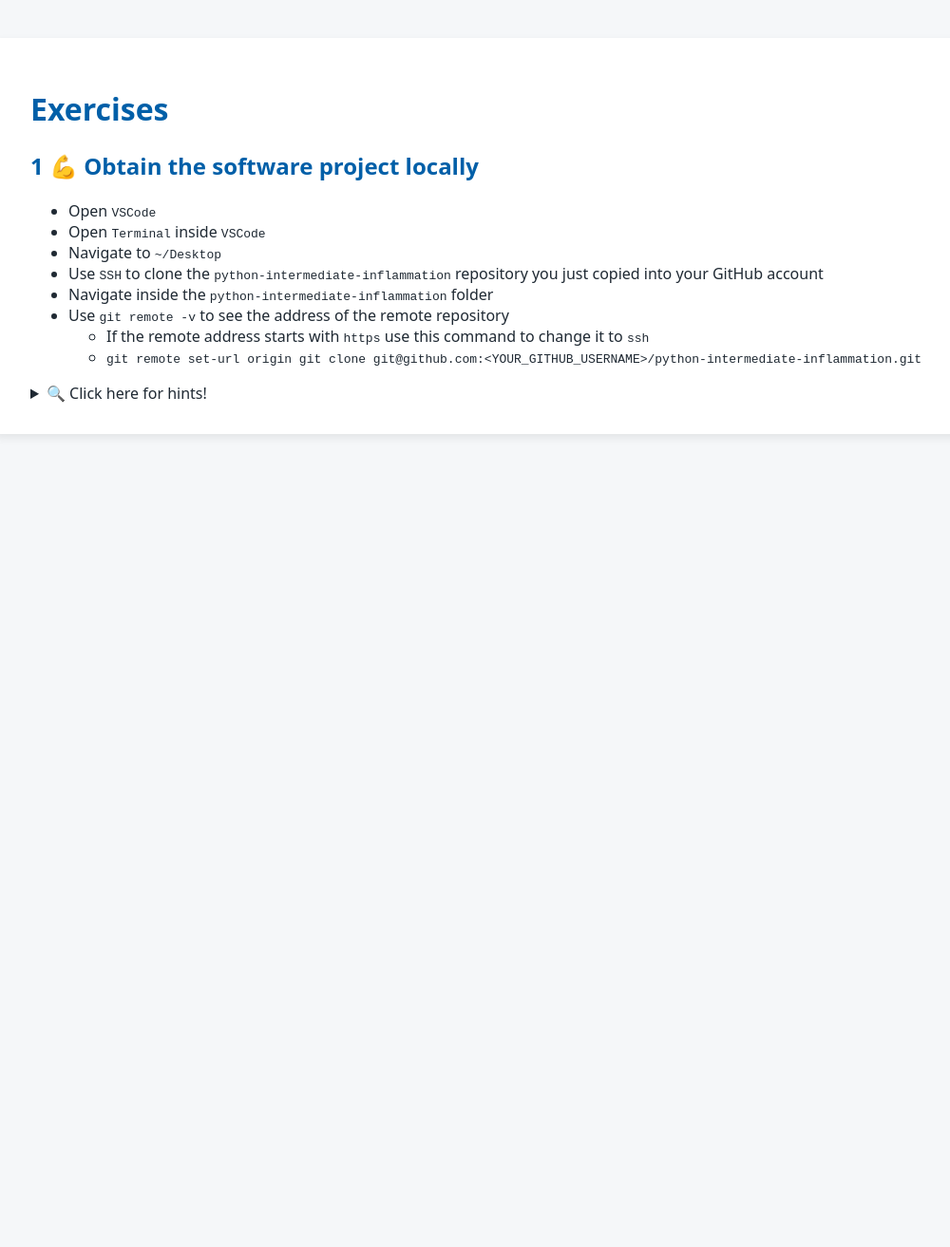
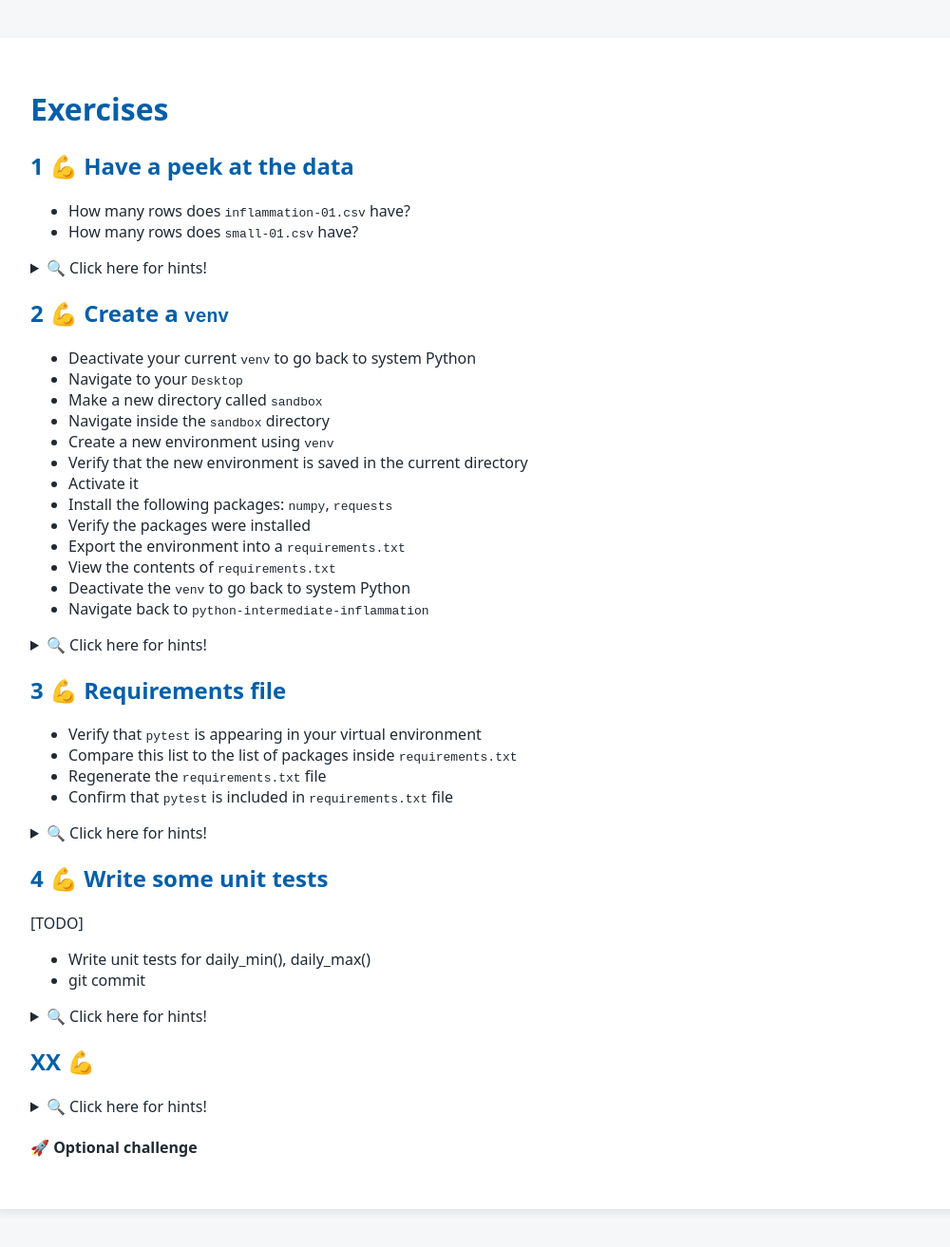
Before and after one commit to tu-delft-library/intermediate_programming_with_python, a Jekyll site: the page built from material_for_participants/exercises.md, in a window 1280 px wide. Shown: the whole page at 95% size, without its empty margins (108-1108 px from the left). Built offline with Jekyll 4.4.1, drawn with Linux system fonts in a browser that asks for light colours; our own code applies the rules of GitHub Pages for plain Markdown files; before the commit the page ends 900 px from its top, so only the background shows below that.

Commit message:
Remove exercise that should be done pre-workshop

```diff
--- a/material_for_participants/exercises.md
+++ b/material_for_participants/exercises.md
@@ -1,25 +1,6 @@
 # Exercises
 
-
-## 1 💪 Obtain the software project locally
-
-- Open `VSCode`
-- Open `Terminal` inside `VSCode`
-- Navigate to `~/Desktop`
-- Use `SSH` to clone the `python-intermediate-inflammation` repository you just copied into your GitHub account
-- Navigate inside the `python-intermediate-inflammation` folder
-- Use `git remote -v` to see the address of the remote repository
-    - If the remote address starts with `https` use this command to change it to `ssh`
-    - `git remote set-url origin git clone git@github.com:<YOUR_GITHUB_USERNAME>/python-intermediate-inflammation.git`
-
-<details>
-<summary>🔍 Click here for hints! </summary>
-
-- To navigate to a desired path use  `cd desired_path`
-- To clone a repository localzly use  `git clone git@github.com:<YOUR_GITHUB_USERNAME>/python-intermediate-inflammation.git`
-</details>
-
-## 2 💪 Have a peek at the data
+## 1 💪 Have a peek at the data
 
 - How many rows does `inflammation-01.csv` have?
 - How many rows does `small-01.csv` have?
@@ -30,7 +11,7 @@
 - Use `wc -l filename` to count the number of rows in a file
 </details>
 
-## 3 💪 Create a `venv`
+## 2 💪 Create a `venv`
 - Deactivate your current `venv` to go back to system Python
 - Navigate to your `Desktop`
 - Make a new directory called `sandbox`
@@ -57,7 +38,7 @@
 - Use `python3 -m pip freeze > requirements.txt` to save the environment
 </details>
 
-## 4 💪 Requirements file
+## 3 💪 Requirements file
 
 - Verify that `pytest` is appearing in your virtual environment
 - Compare this list to the list of packages inside `requirements.txt`
@@ -73,6 +54,18 @@
 - Use `python3 -m pip freeze --exclude-editable > requirements.txt` to generate a new `requirements.txt` file
 </details>
 
+## 4 💪 Write some unit tests
+[TODO]
+- Write unit tests for daily_min(), daily_max()
+- git commit
+
+<details>
+<summary>🔍 Click here for hints! </summary>
+
+- tip
+</details>
+
+
 
 ## XX 💪
 
```
